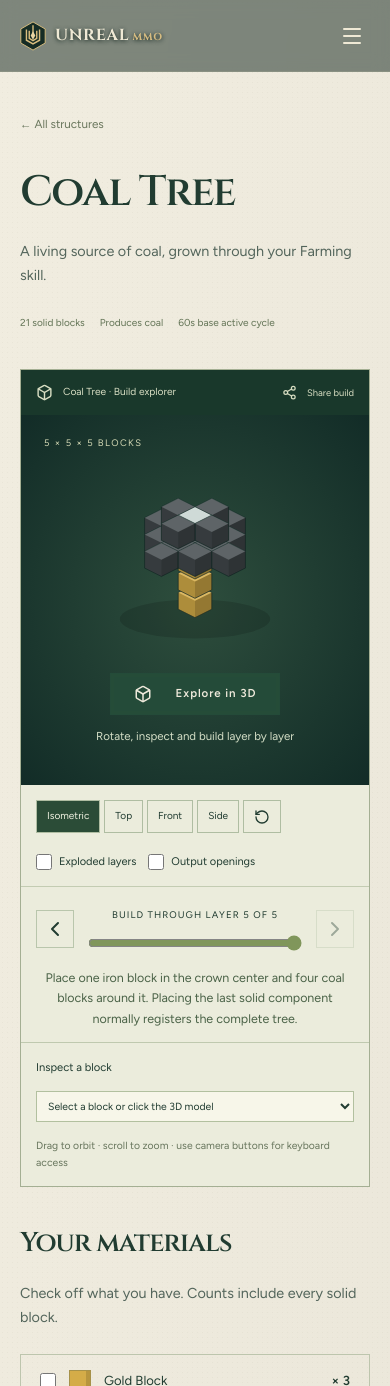
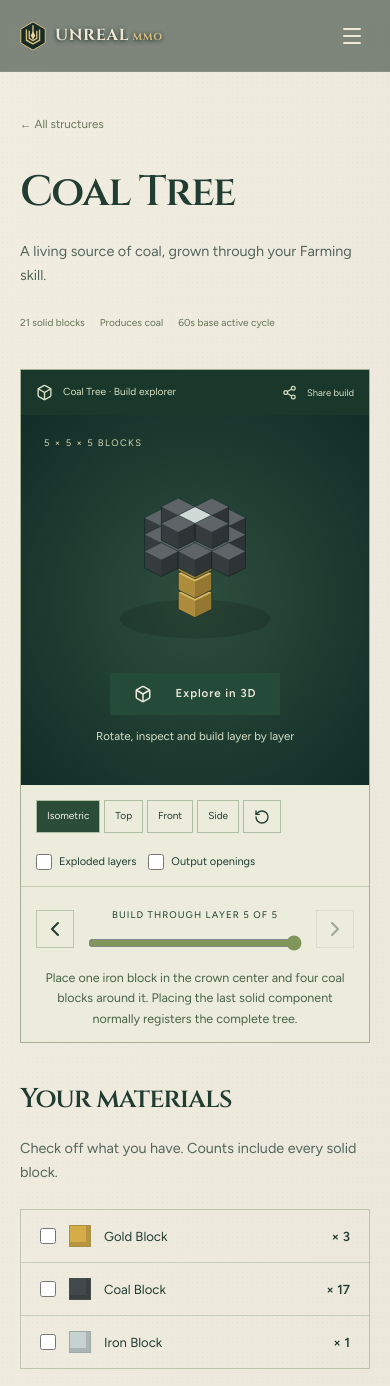
Before and after one commit to UnrealMMO/unrealmmo.github.io, a Next.js app: page /structures/coal-tree/ in a window 390 px wide. Shown: the top 1386 px of the page. Built offline with nearby package versions, Linux system fonts and the light colour scheme; a web font is replaced by a local one.

Commit message:
Remove redundant inspector row from the build explorer

```diff
--- a/app/globals.css
+++ b/app/globals.css
@@ -1497,25 +1497,41 @@ tbody tr:nth-child(even) {
   color: #4a6247;
   text-align: center;
 }
-.block-inspector {
-  display: flex;
-  gap: 15px;
-  align-items: center;
+.viewer-keyboard-inspector {
+  position: absolute;
+  top: 56px;
+  left: 23px;
+  width: 1px;
+  height: 1px;
+  padding: 0;
+  overflow: hidden;
+  clip-path: inset(50%);
+  white-space: nowrap;
+}
+.viewer-keyboard-inspector:focus-within {
+  width: calc(100% - 46px);
+  height: auto;
+  padding: 12px;
+  overflow: visible;
+  clip-path: none;
+  white-space: normal;
+  display: flex;
   flex-wrap: wrap;
-  padding: 15px 24px;
-  border-top: 1px solid #bfc9af;
-  font-size: 0.7rem;
-}
-.block-inspector select {
+  gap: 8px;
+  align-items: center;
+  background: #10271f;
+  color: #fff0a3;
+  z-index: 2;
+  font-size: 0.75rem;
+}
+.viewer-keyboard-inspector select {
   max-width: 100%;
+  min-width: 0;
   padding: 7px;
   border: 1px solid #b2c09f;
   background: #f7f6e9;
-  font-size: 0.7rem;
-}
-.block-inspector p {
-  font-size: 0.65rem;
-  color: #68765d;
+  color: #19382b;
+  font-size: 0.75rem;
 }
 .share-status {
   padding: 0 24px;
@@ -2057,13 +2073,7 @@ tbody tr:nth-child(even) {
     font-size: 0.78rem;
     padding: 12px 15px;
   }
-  .block-inspector {
-    padding: 15px;
-  }
-  .block-inspector select {
-    width: 100%;
-    font-size: 0.65rem;
-  }
+
   .materials-section {
     grid-template-columns: 1fr;
   }
--- a/components/structure-viewer.tsx
+++ b/components/structure-viewer.tsx
@@ -112,6 +112,34 @@ export function StructureViewer({ structure: s }: { structure: Structure }) {
               <p>Rotate, inspect and build layer by layer</p>
             </div>
           )}
+          <div className="viewer-keyboard-inspector">
+            <label htmlFor="block-select">Inspect a block</label>
+            <select
+              id="block-select"
+              value={selected ?? ""}
+              onChange={(e) => {
+                setSelected(e.target.value === "" ? null : +e.target.value);
+                if (
+                  e.target.value !== "" &&
+                  s.blocks[+e.target.value].role === "air"
+                )
+                  setAir(true);
+                setEnabled(true);
+              }}
+            >
+              <option value="">Select a block or click the 3D model</option>
+              {s.blocks
+                .filter((b) => b.y <= layer)
+                .map((b) => {
+                  const i = s.blocks.indexOf(b);
+                  return (
+                    <option value={i} key={i}>
+                      {title(b.material)} · {b.role} · ({b.x}, {b.y}, {b.z})
+                    </option>
+                  );
+                })}
+            </select>
+          </div>
           <span className="viewer-tag">
             {width} × {max + 1} × {width} BLOCKS
           </span>
@@ -220,39 +248,7 @@ export function StructureViewer({ structure: s }: { structure: Structure }) {
           </button>
         </div>
         <p className="step-description">{s.steps[layer]}</p>
-        <div className="block-inspector">
-          <label htmlFor="block-select">Inspect a block</label>
-          <select
-            id="block-select"
-            value={selected ?? ""}
-            onChange={(e) => {
-              setSelected(e.target.value === "" ? null : +e.target.value);
-              if (
-                e.target.value !== "" &&
-                s.blocks[+e.target.value].role === "air"
-              )
-                setAir(true);
-              setEnabled(true);
-            }}
-          >
-            <option value="">Select a block or click the 3D model</option>
-            {s.blocks
-              .filter((b) => b.y <= layer)
-              .map((b) => {
-                const i = s.blocks.indexOf(b);
-                return (
-                  <option value={i} key={i}>
-                    {title(b.material)} · {b.role} · ({b.x}, {b.y}, {b.z})
-                  </option>
-                );
-              })}
-          </select>
-          <p aria-live="polite">
-            {selectedBlock
-              ? `${title(selectedBlock.material)} · ${selectedBlock.role} · layer ${selectedBlock.y + 1}`
-              : "Drag to orbit · scroll to zoom · use camera buttons for keyboard access"}
-          </p>
-        </div>
+
         <p className="share-status" role="status">
           {share}
         </p>
```
